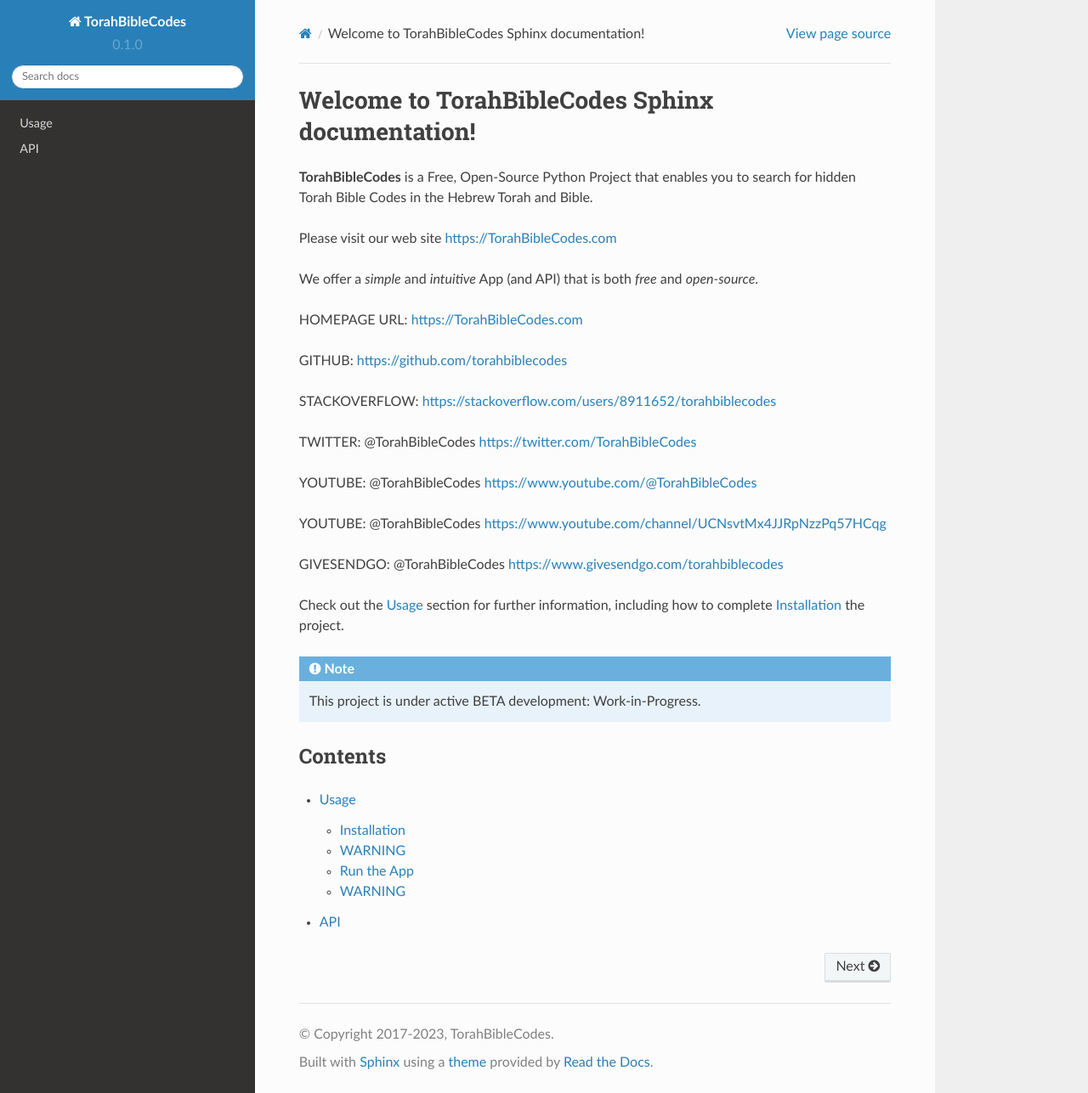
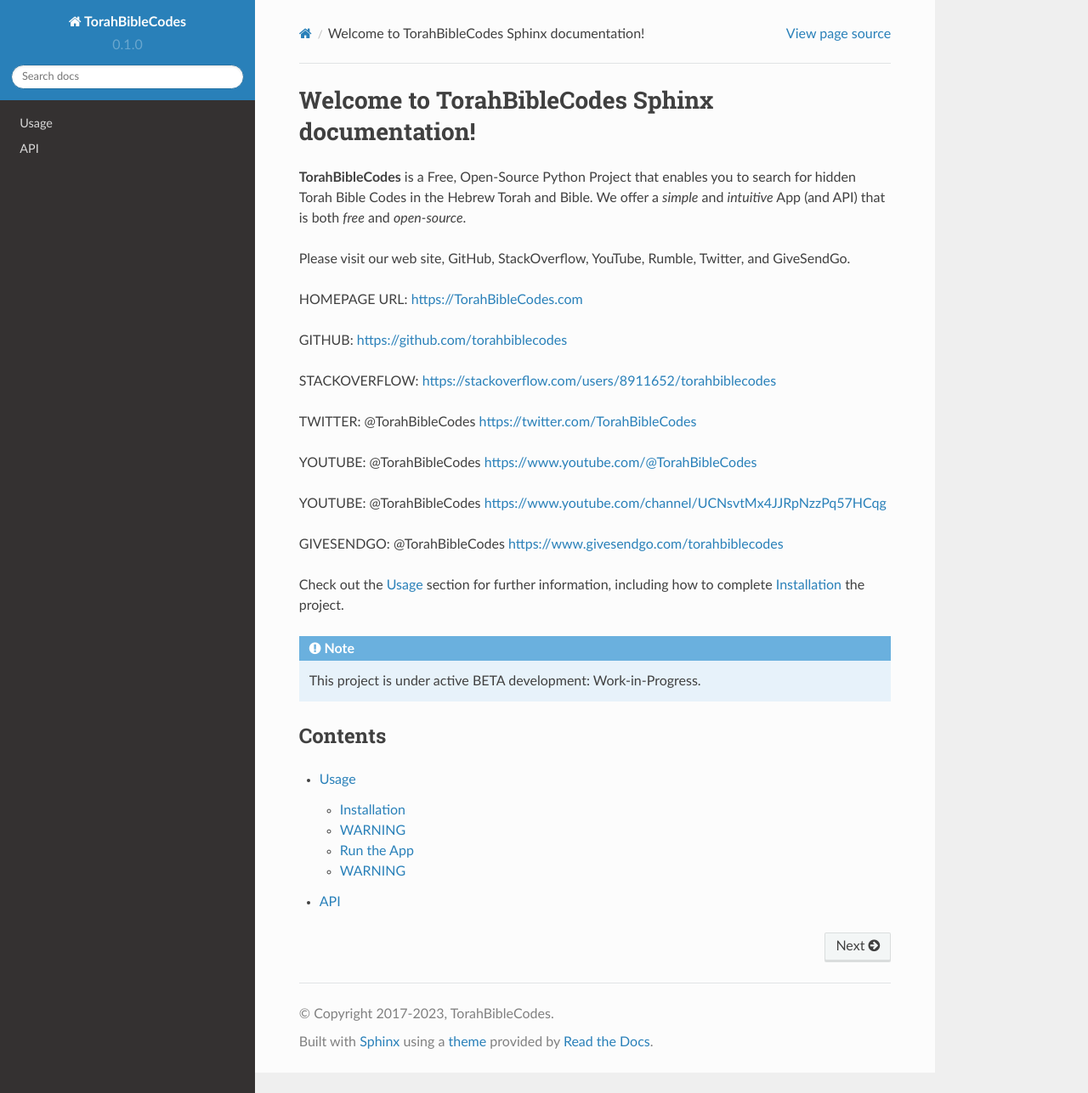
Before and after one commit to TorahBibleCodes/TorahBibleCodes_Sphinx, a Sphinx documentation site: the page built from docs/source/index.rst, in a window 1280 px wide and 1287 px high. Shown: the whole window at 85% size. Built offline with Sphinx 7.4.7 and the Read the Docs theme 2.0.0, drawn with Linux system fonts in a browser that asks for light colours.

Commit message:
Update index.rst

```diff
--- a/docs/source/index.rst
+++ b/docs/source/index.rst
@@ -3,10 +3,9 @@
 
 **TorahBibleCodes** is a Free, Open-Source Python Project
 that enables you to search for hidden Torah Bible Codes in the Hebrew Torah and Bible.
+We offer a *simple* and *intuitive* App (and API) that is both *free* and *open-source*.
 
-Please visit our web site https://TorahBibleCodes.com
-
-We offer a *simple* and *intuitive* App (and API) that is both *free* and *open-source*.
+Please visit our web site, GitHub, StackOverflow, YouTube, Rumble, Twitter, and GiveSendGo.
 
 HOMEPAGE URL: https://TorahBibleCodes.com
 
```
